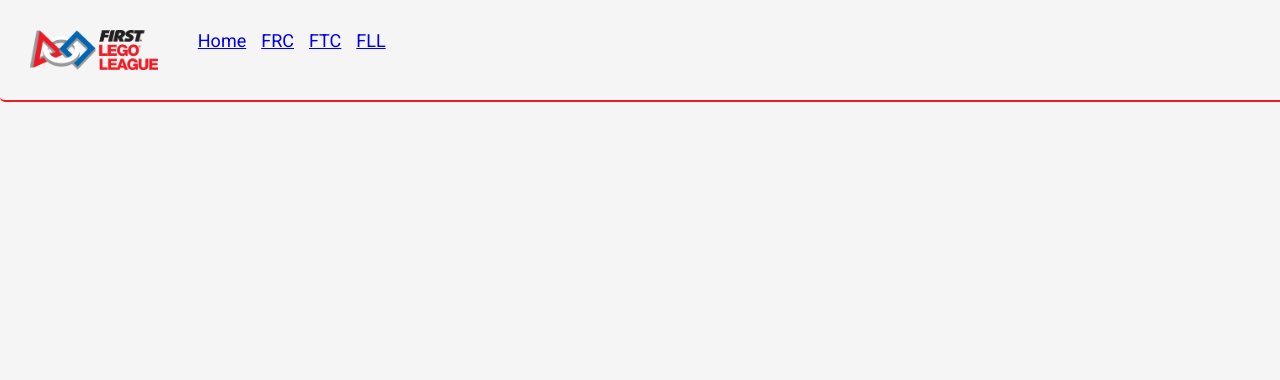
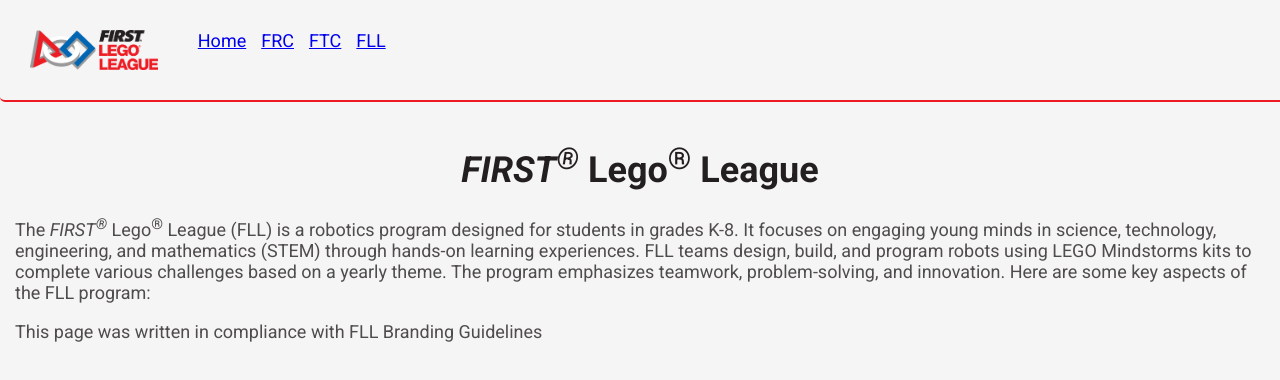
Before and after one commit to LoganAyers3461/ctStateCSC1271FinalAssignment, a plain HTML site: page fll.html in a window 1280 px wide. Drawn offline with Linux system fonts and the light colour scheme.

Commit message:
filler content for first submission

```diff
--- a/css/main.css
+++ b/css/main.css
@@ -13,6 +13,7 @@ body {
 }
 main {
     margin: 5px;
+    padding: 10px;
 }
 .header {
     display: inline-flex;
--- a/fll.html
+++ b/fll.html
@@ -21,5 +21,10 @@
                 </ul>
             </nav>
         </header>
+    <main>
+        <h1 style="text-align: center;"><i>FIRST<sup>&reg</sup></i> Lego<sup>&reg</sup> League</h1>
+        <p>The <i>FIRST<sup>&reg</sup></i> Lego<sup>&reg</sup> League (FLL) is a robotics program designed for students in grades K-8. It focuses on engaging young minds in science, technology, engineering, and mathematics (STEM) through hands-on learning experiences. FLL teams design, build, and program robots using LEGO Mindstorms kits to complete various challenges based on a yearly theme. The program emphasizes teamwork, problem-solving, and innovation. Here are some key aspects of the FLL program:</p>
+        <p>This page was written in compliance with FLL Branding Guidelines</p>
+    </main>
     </body>
 </html>
```
Also changed, not shown: frc.html (+3 -1 lines), ftc.html (+4 -0 lines).
